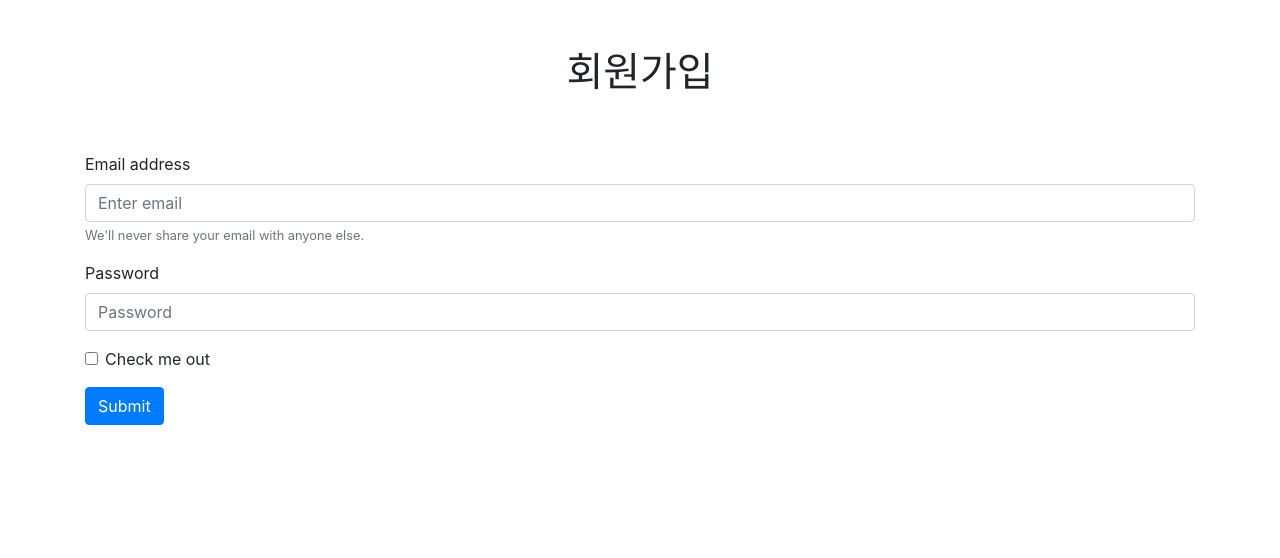
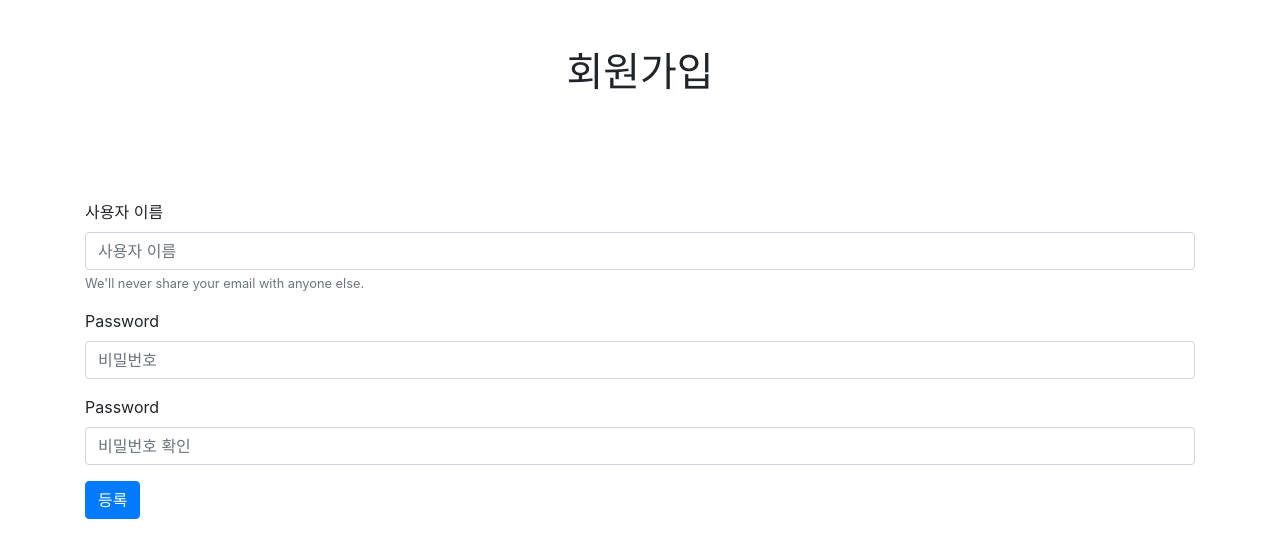
Before and after one commit to kdh0824/DjangoEx, a Django app: page /user/register/ in a window 1280 px wide. Shown: the top 558 px of the page. Run offline with Django 3.2, Linux system fonts and the light colour scheme; some libraries are stand-ins or nearby versions.

Commit message:
register 회원 가입 및 make_password 암호화 추가

```diff
--- a/community/user/templates/register.html
+++ b/community/user/templates/register.html
@@ -21,21 +21,27 @@
             </div>
             <div class="row mt-5">
                 <div class="col-12">
-                        <form>
+                    {{ error }}
+                </div>
+            </div>
+            <div class="row mt-5">
+                <div class="col-12">
+                        <form method="POST" action=".">
+                            {% csrf_token %}
                             <div class="form-group">
-                            <label for="exampleInputEmail1">Email address</label>
-                            <input type="email" class="form-control" id="exampleInputEmail1" aria-describedby="emailHelp" placeholder="Enter email">
+                            <label for="username">사용자 이름</label>
+                            <input type="text" name="username" class="form-control" id="username" placeholder="사용자 이름">
                             <small id="emailHelp" class="form-text text-muted">We'll never share your email with anyone else.</small>
                             </div>
                             <div class="form-group">
-                            <label for="exampleInputPassword1">Password</label>
-                            <input type="password" class="form-control" id="exampleInputPassword1" placeholder="Password">
+                            <label for="password">Password</label>
+                            <input type="password" name="password" class="form-control" id="password" placeholder="비밀번호">
                             </div>
-                            <div class="form-group form-check">
-                            <input type="checkbox" class="form-check-input" id="exampleCheck1">
-                            <label class="form-check-label" for="exampleCheck1">Check me out</label>
-                            </div>
-                            <button type="submit" class="btn btn-primary">Submit</button>
+                            <div class="form-group">
+                                <label for="re-password">Password</label>
+                                <input type="password" name="re-password" class="form-control" id="re-password" placeholder="비밀번호 확인">
+                                </div>
+                            <button type="submit" class="btn btn-primary">등록</button>
                         </form>
                     </div>
                 </div>
--- a/community/user/views.py
+++ b/community/user/views.py
@@ -1,7 +1,31 @@
+from django.http import HttpResponse
 from django.shortcuts import render
+from django.contrib.auth.hashers import make_password
+from .models import User
 
 
 # Create your views here.
 
 def register(request):
-    return render(request, 'register.html')
+    if request.method == 'GET':
+        return render(request, 'register.html')
+    elif request.method == 'POST':
+        username = request.POST.get('username', None)
+        password = request.POST.get('password', None)
+        re_password = request.POST.get('re-password', None)
+
+        res_data = {}
+
+        if not (username and password and re_password):
+            res_data['error'] = '모든 값을 입력해야합니다.'
+        elif password != re_password:
+            res_data['error'] = '비밀번호가 다릅니다.'
+        else:
+            user = User(
+                username=username,
+                password=make_password(password)
+            )
+
+            user.save()
+
+        return render(request, 'register.html', res_data)
```
